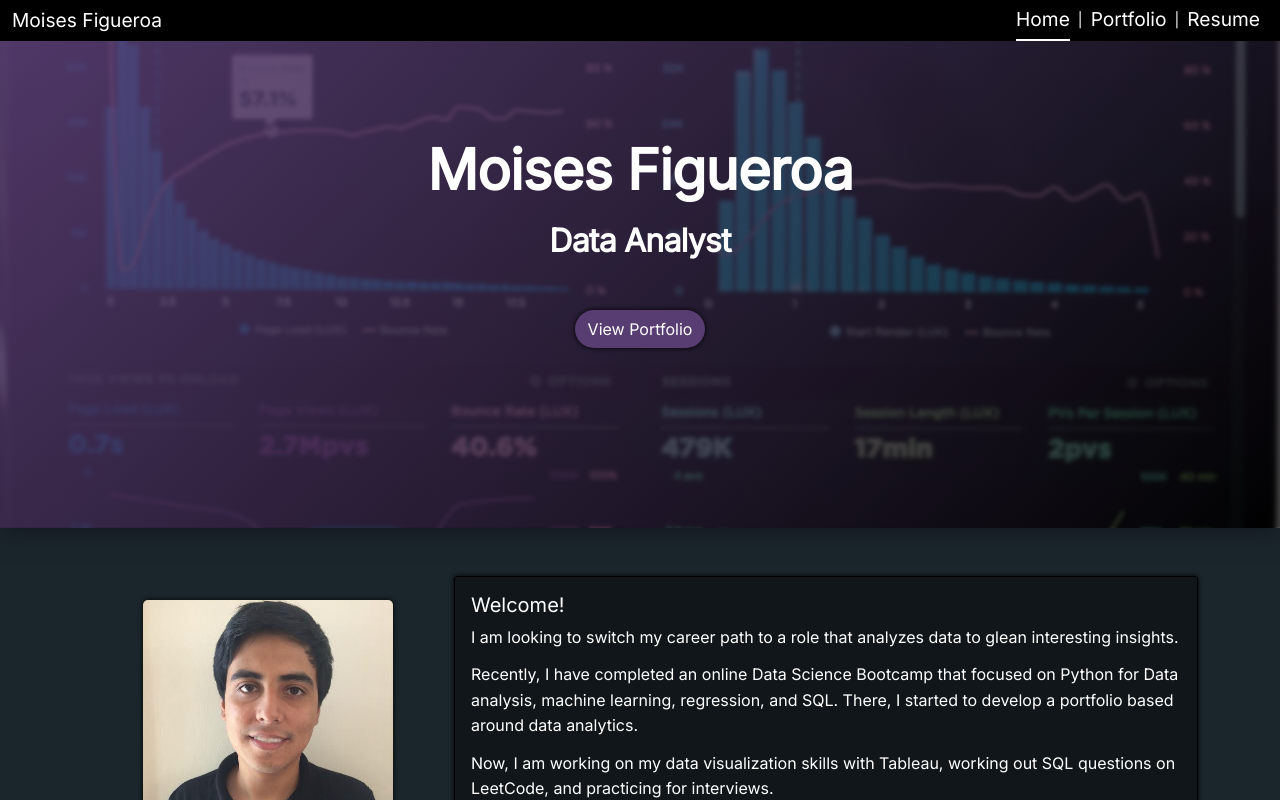
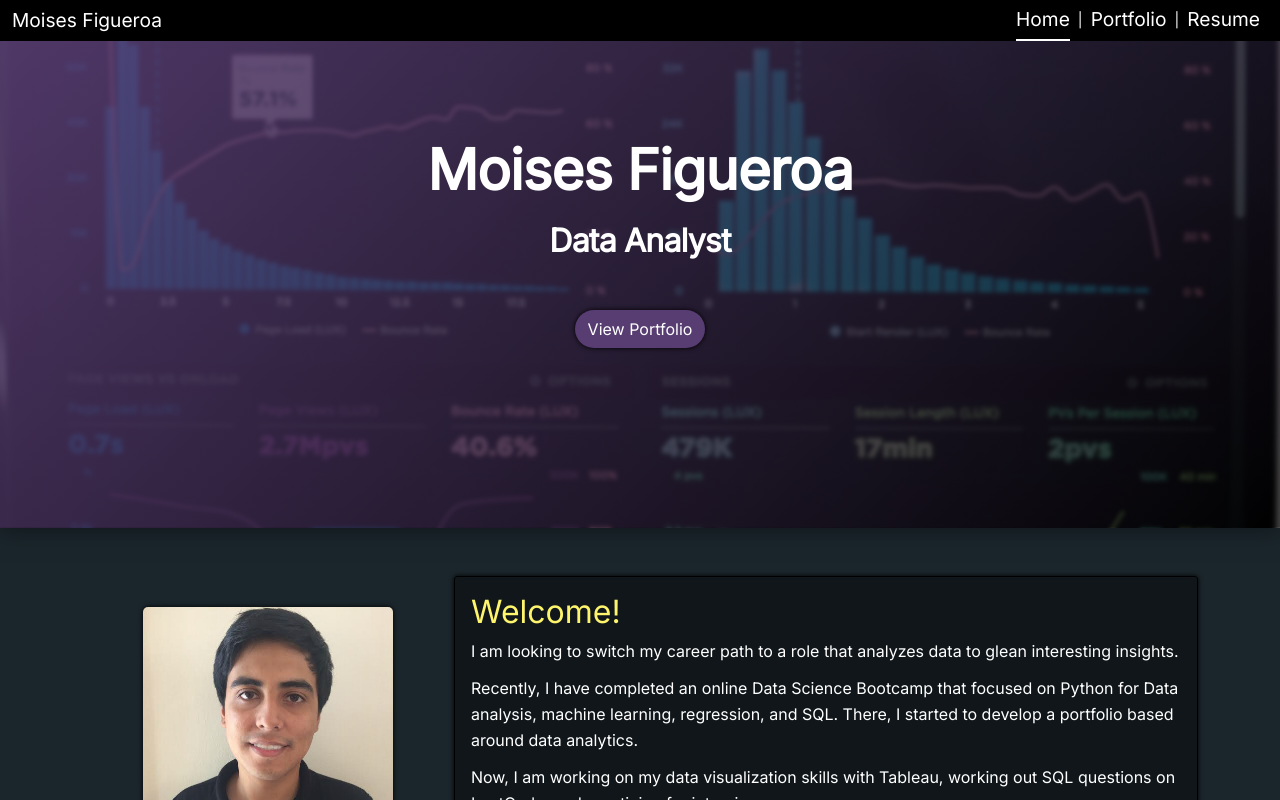
Before and after one commit to celiasaumell/da-portfolio, a Next.js app: page / in a window 1280 px wide. Built offline with nearby package versions, Linux system fonts and the light colour scheme.

Commit message:
yellow card titles and portfolio order changed

```diff
--- a/pages/_document.js
+++ b/pages/_document.js
@@ -16,6 +16,7 @@ class MyDocument extends Document {
             <Main />
             <NextScript />
         </body>
+        <script> </script>
       </Html>
     )
   }
--- a/pages/index.js
+++ b/pages/index.js
@@ -32,7 +32,7 @@ export default function Home() {
             </div>
             <div className="col-lg-8">
               <div className="card-body stand-out">
-                <h5 className="card-title">Welcome!</h5>
+                <h2 className="card-title">Welcome!</h2>
                 <p className="card-text">
                   I am looking to switch my career path to a role that analyzes
                   data to glean interesting insights.
--- a/pages/portfolio.js
+++ b/pages/portfolio.js
@@ -14,6 +14,8 @@ export default function Portfolio({ allProjectsData }) {
       github.push(project);
     }
   });
+
+  dataViz.reverse()
 
   return (
     <Layout>
--- a/styles/global.sass
+++ b/styles/global.sass
@@ -25,7 +25,6 @@ html, body, #__next, #wrapper
 
 header
   flex: none
-
 
 main
   overflow-y: auto
@@ -121,6 +120,8 @@ p
   height: 260px
   object-fit: cover
 
+.card-title
+  color: #fff56c
 
 .stand-out
   border: 1px solid black
```
